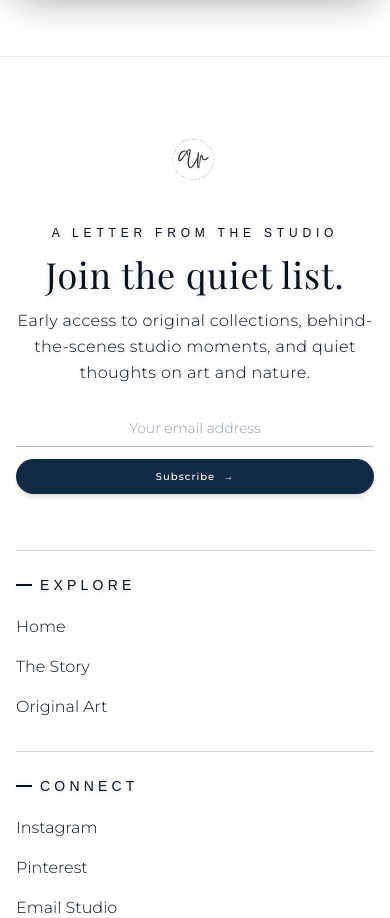
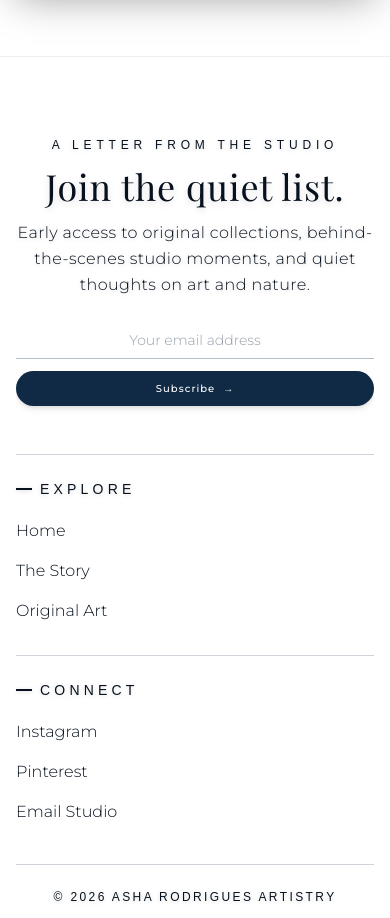
Before and after one commit to ni3silra/prussian_palette, a Next.js app: page / in a window 390 px wide. Shown: the part 8020-8938 px from the top of the page. Built offline with nearby package versions, Linux system fonts and the light colour scheme; a web font is replaced by a local one.

Commit message:
feat: add responsive site-wide Footer component with newsletter signup and navigation links

```diff
--- a/components/Footer.js
+++ b/components/Footer.js
@@ -17,19 +17,10 @@ export default function Footer() {
           <Link href="/shop" className="text-base md:text-lg font-light text-[#08121f] dark:text-ivory hover:text-[#b8860b] dark:hover:text-gold hover:translate-x-2 transition-all duration-300 inline-block">Original Art</Link>
         </div>
 
-        {/* Center: Newsletter & Logo */}
-        <div className="w-full flex flex-col justify-center text-center items-center order-1 lg:order-2 pb-6 lg:pb-0 lg:px-8 lg:border-x border-prussian/20 dark:border-white/10">
+        {/* Center: Newsletter */}
+        <div className="w-full relative flex flex-col justify-center text-center items-center order-1 lg:order-2 py-4 lg:px-8 lg:border-x border-prussian/20 dark:border-white/10 overflow-hidden">
 
-          <div className="mb-6">
-            <Image
-              src="/images/logo/logo.svg"
-              alt="Asha Rodrigues Artistry Logo"
-              width={100}
-              height={100}
-              className="w-[80px] h-[80px] opacity-80 dark:brightness-0 dark:invert mx-auto drop-shadow-sm transition-opacity duration-500 hover:opacity-100"
-            />
-          </div>
-
+          <div className="relative z-10 w-full flex flex-col items-center">
             <div className="flex items-center justify-center gap-3 mb-3">
               <div className="w-6 h-[2px] bg-[#08121f] dark:bg-ivory hidden sm:block" />
               <p className="font-accent text-xs sm:text-sm font-normal tracking-[0.4em] uppercase text-[#08121f] dark:text-gold drop-shadow-sm">A letter from the studio</p>
@@ -60,6 +51,7 @@ export default function Footer() {
               </button>
             </form>
           </div>
+        </div>
 
         {/* Right: Connect */}
         <div className="flex flex-col gap-4 lg:items-end lg:text-right order-3 pt-6 lg:pt-0 border-t lg:border-t-0 border-prussian/20 dark:border-white/10 items-start lg:items-end">
```
Lines whose indentation alone changed are shown as unchanged.
